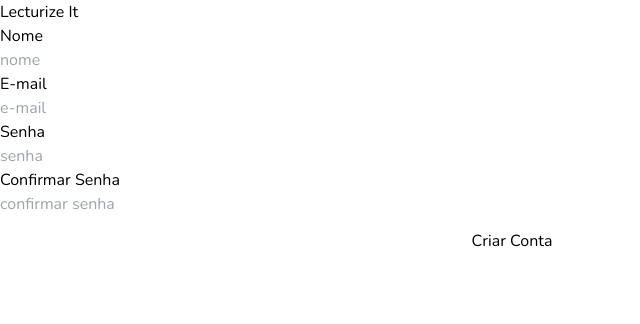
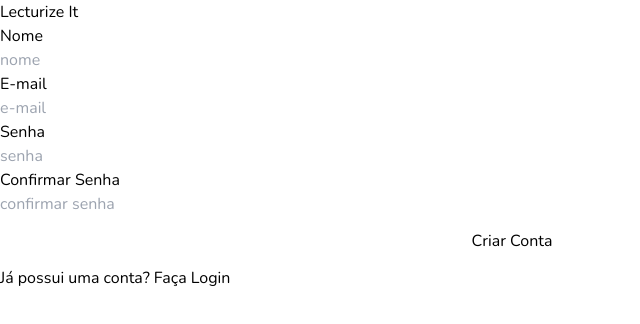
Before and after one commit to LecturizeIt/Lecturize-Frontend, a React (Vite) app: page /Register in a window 1280 px wide. Shown: the top 324 px of the page, without its empty margins (0-640 px from the left). Built offline with nearby package versions, Linux system fonts and the light colour scheme.

Commit message:
feat: page styling NotFound

```diff
--- a/src/pages/NotFound.tsx
+++ b/src/pages/NotFound.tsx
@@ -1,7 +1,8 @@
 export function NotFound () {
   return(
-    <div>
-      <p>error - 404!</p>
+    <div className="h-screen flex justify-center items-center sm:text-4xl text-2xl divide-x">
+      <h2 className="p-4 font-bold">404</h2>
+      <p className="p-4 font-bold">Página não encontrada</p>
     </div>
   );
 };
--- a/src/pages/Register/index.tsx
+++ b/src/pages/Register/index.tsx
@@ -101,6 +101,11 @@
             <Button type="submit" width="80%" height="50px" text="Criar Conta" />
           </div>
         </form>
+        <div className="pt-4">
+          <h3 className="font-semibold">
+            Já possui uma conta? <span className="text-[#861efd] hover:underline"><a href="/Login">Faça Login</a></span>
+          </h3>
+        </div>
       </div>
     </div>
   );
--- a/tsconfig.json
+++ b/tsconfig.json
@@ -5,9 +5,10 @@
     { "path": "./tsconfig.node.json" }
   ],
   "compilerOptions": {
-    "baseUrl": ".",
+    "baseUrl": "./src",
     "paths": {
-      "@pages": ["./src/pages"]
+      "@pages": ["./src/pages"],
+      "*": ["node_modules/*"]
     },
     "target": "ES6",
     "module": "commonjs",
```
